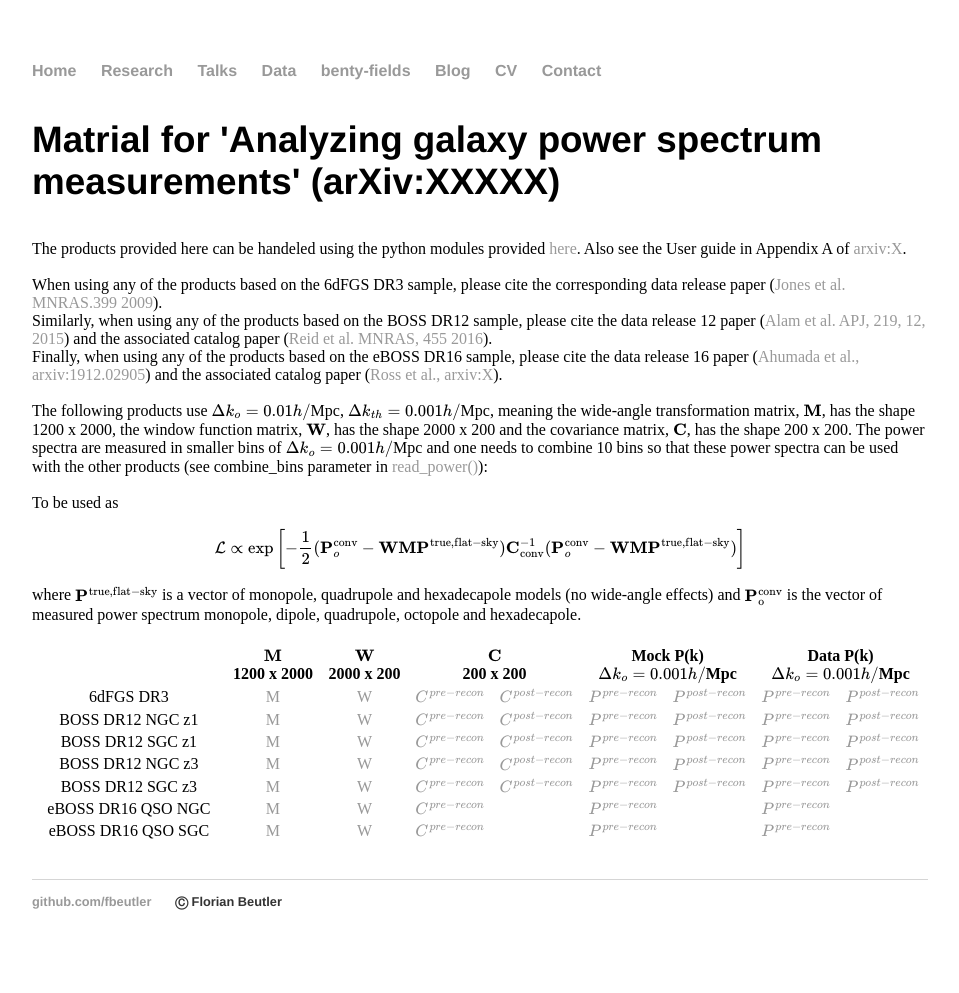
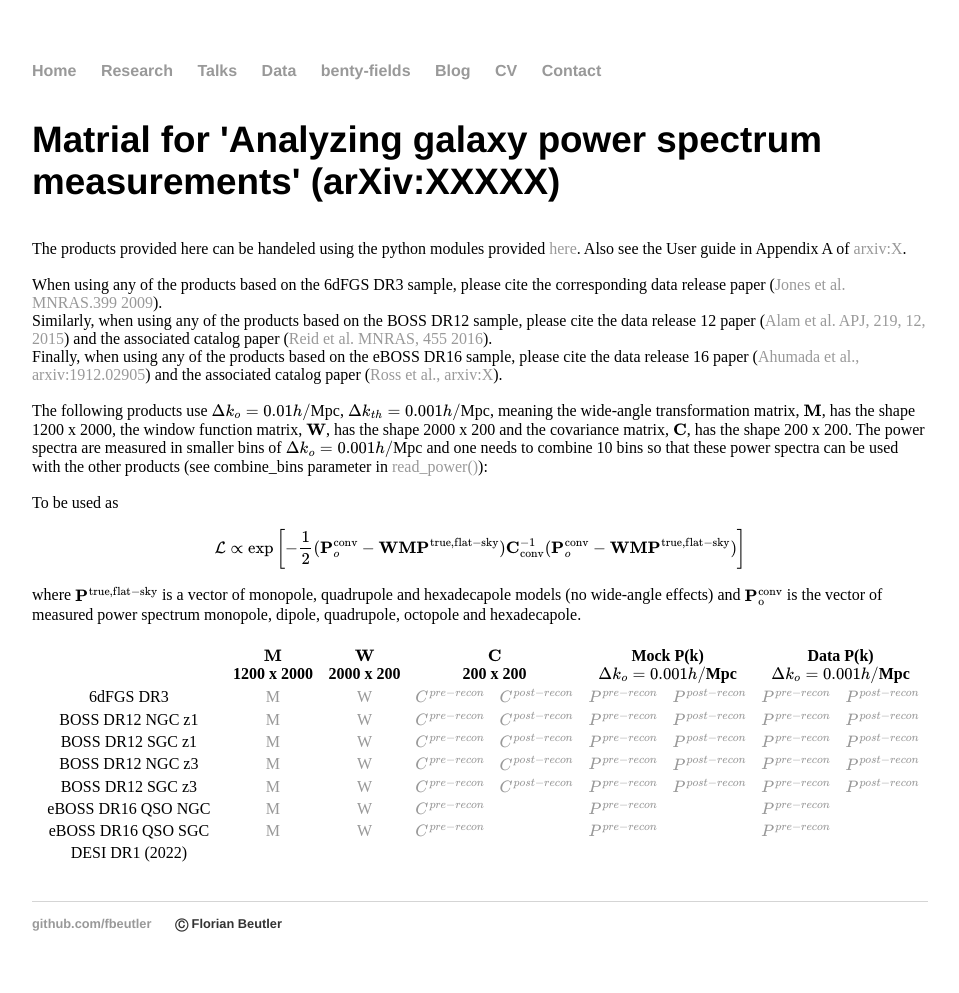
Before and after one commit to fbeutler/fbeutler.github.io, a Jekyll site: the page built from hub/deconv_paper.html, in a window 1280 px wide. Shown: the whole page, without its empty margins (160-1119 px from the left). Built offline with Jekyll 4.4.1, drawn with Linux system fonts in a browser that asks for light colours; before the commit the page ends 971 px from its top, so only the background shows below that.

Commit message:
Update deconv_paper.html

```diff
--- a/hub/deconv_paper.html
+++ b/hub/deconv_paper.html
@@ -122,6 +122,17 @@ Finally, when using any of the products based on the eBOSS DR16 sample, please c
     <td><a href="X.tar.gz">\(P^{pre-recon}\)</a></td>
     <td></td>
   </tr>
+  <tr style="text-align: center">
+    <td>DESI DR1 (2022)</td>
+    <td></td>
+    <td></td>
+    <td></td>
+    <td></td>
+    <td></td>
+    <td></td>
+    <td></td>
+    <td></td>
+  </tr>
 </table><br>
 
 </div><br>
```
